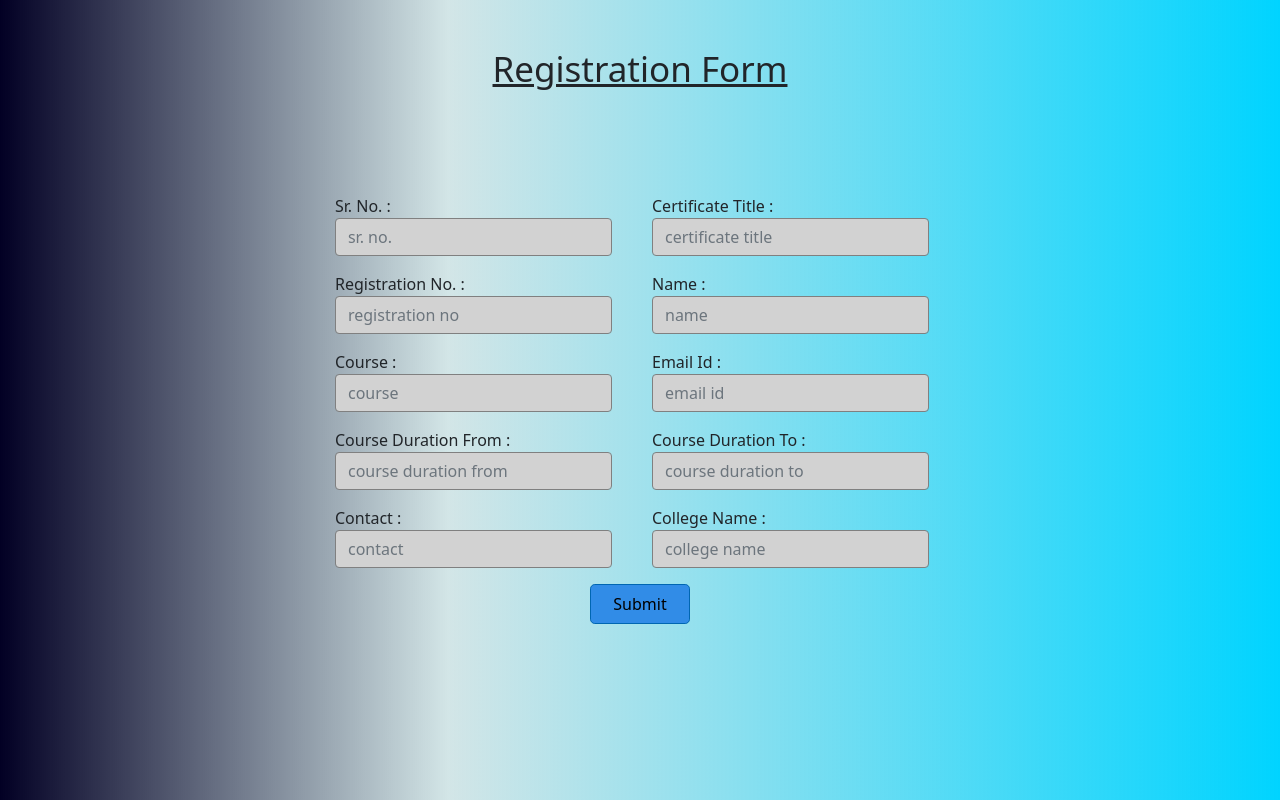
After one commit to KhushubooSingh/certificate, a PHP site: page /registration.html in a window 1280 px wide. The commit adds this page. Run offline with PHP 8.4, Linux system fonts and the light colour scheme.

```diff
--- /dev/null
+++ b/certificate_code/registration.html
@@ -0,0 +1,98 @@
+<!DOCTYPE html>
+<html lang="en">
+
+<head>
+    <meta charset="UTF-8" />
+    <meta name="viewport" content="width=device-width, initial-scale=1.0" />
+    <link href="https://cdn.jsdelivr.net/npm/bootstrap@5.0.2/dist/css/bootstrap.min.css" rel="stylesheet"
+        integrity="sha384-EVSTQN3/azprG1Anm3QDgpJLIm9Nao0Yz1ztcQTwFspd3yD65VohhpuuCOmLASjC" crossorigin="anonymous" />
+    <link rel="stylesheet" href="style.css" />
+    <title>Document</title>
+</head>
+
+<body>
+    <div class="container-fluid">
+        <h4 class="text-center pt-5 pb-5">Registration Form</h4>
+        <form class="mx-auto" action="registration.php" method="POST">
+            <div class="row pt-5 justify-content-center">
+                <div class="col-md-6 col-lg-4 mb-2 me-lg-3">
+                    <label for="srno">Sr. No. :</label>
+                    <input type="text" class="form-control input-field" placeholder="sr. no." id="srno" name="srno" />
+                </div>
+                <div class="col-md-6 col-lg-4 mb-3 me-lg-3">
+                    <label for="certificatetitle">Certificate Title :</label>
+                    <input type="text" class="form-control input-field" placeholder="certificate title"
+                        id="certificatetitle" name="certificatetitle" />
+                </div>
+            </div>
+            <!-- ----------------------------------------- -->
+            <div class="row justify-content-center">
+                <div class="col-md-6 col-lg-4 mb-2 me-lg-3">
+                    <label for="registration_no">Registration No. :</label>
+                    <input type="text" class="form-control input-field" placeholder="registration no"
+                        id="registration_no" name="registration_no" />
+                </div>
+                <div class="col-md-6 col-lg-4 mb-3 me-lg-3">
+                    <label for="name">Name :</label>
+                    <input type="text" class="form-control input-field" placeholder="name" id="name" name="name" />
+                </div>
+            </div>
+
+            <!-- --------------------------------------- -->
+
+            <div class="row justify-content-center">
+                <div class="col-md-6 col-lg-4 mb-3 me-lg-3">
+                    <label for="course">Course :</label>
+                    <input type="text" class="form-control input-field" placeholder="course" id="course"
+                        name="course" />
+                </div>
+                <div class="col-md-6 col-lg-4 mb-2 me-lg-3">
+                    <label for="email">Email Id :</label>
+                    <input type="email" class="form-control input-field" placeholder="email id" id="email"
+                        name="email" />
+                </div>
+
+            </div>
+
+            <!-- ---------------------------------------- -->
+
+            <div class="row justify-content-center">
+                <div class="col-md-6 col-lg-4 mb-3 me-lg-3">
+                    <label for="duration_from">Course Duration From :</label>
+                    <input type="text" class="form-control input-field" placeholder="course duration from"
+                        id="duration_from" name="duration_from" />
+                </div>
+                <div class="col-md-6 col-lg-4 mb-3 me-lg-3">
+                    <label for="duration_to">Course Duration To :</label>
+                    <input type="text" class="form-control input-field" placeholder="course duration to"
+                        id="duration_to" name="duration_to" />
+                </div>
+            </div>
+
+            <!-- ----------------------------------------- -->
+
+            <div class="row justify-content-center">
+                <div class="col-md-6 col-lg-4 mb-2 me-lg-3">
+                    <label for="contact">Contact :</label>
+                    <input type="text" class="form-control input-field" placeholder="contact" id="contact"
+                        name="contact" />
+                </div>
+                <div class="col-md-6 col-lg-4 mb-3 me-lg-3">
+                    <label for="college_name">College Name :</label>
+                    <input type="text" class="form-control input-field" placeholder="college name" id="college_name"
+                        name="college_name" />
+                </div>
+            </div>
+            <!-- submit button -->
+            <div class="row justify-content-center">
+                <div class="col-md-6 col-lg-4 d-flex justify-content-center mb-5">
+                    <button type="submit" class="btn-submit" name="register_submit">
+                        Submit
+                    </button>
+                </div>
+            </div>
+        </form>
+    </div>
+</body>
+
+</html>
--- a/certificate_code/style.css
+++ b/certificate_code/style.css
@@ -49,3 +49,36 @@ body {
     border: 2px solid #097179;
     box-shadow: 0 0 5px rgba(0, 123, 255, 0.5);
 }
+
+
+h4{
+    text-decoration: underline;
+    font-size: 35px;
+}
+
+form{
+    /* background-color: aqua; */
+    width: 70%;
+    /* background-color:#1F75FE; */
+    /* border-radius: 1rem;
+    border: 1.9px solid #2a52be; */
+}
+
+/* body{
+    background-color:#d2d2d2;
+} */
+
+.input-field{
+    border: 1px solid gray;
+    background-color: #d2d2d2;
+}
+
+.btn-submit{
+    background-color:#318CE7;
+    border:1.5px solid #0066b2 ;
+    border-radius: 0.3rem;
+    width: 100px;
+    height: 40px;
+    color: black;
+
+}
```
Also changed, not shown: certificate_code/authentication.php (added, +23 -0 lines), certificate_code/registration.php (added, +41 -0 lines), certificate_code/search_name.php (+4 -4 lines), certificate_code/search_registration.php (+4 -4 lines).
